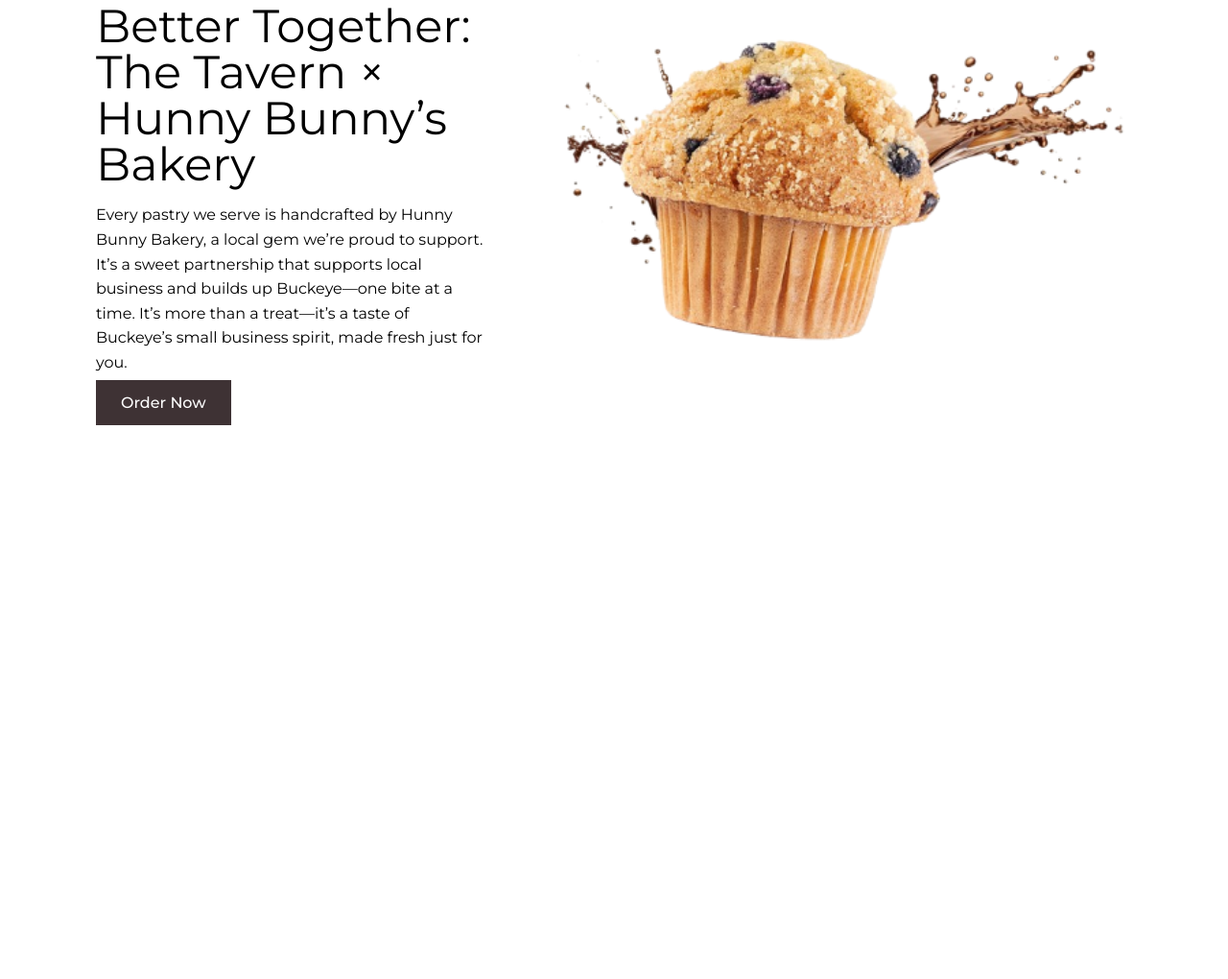
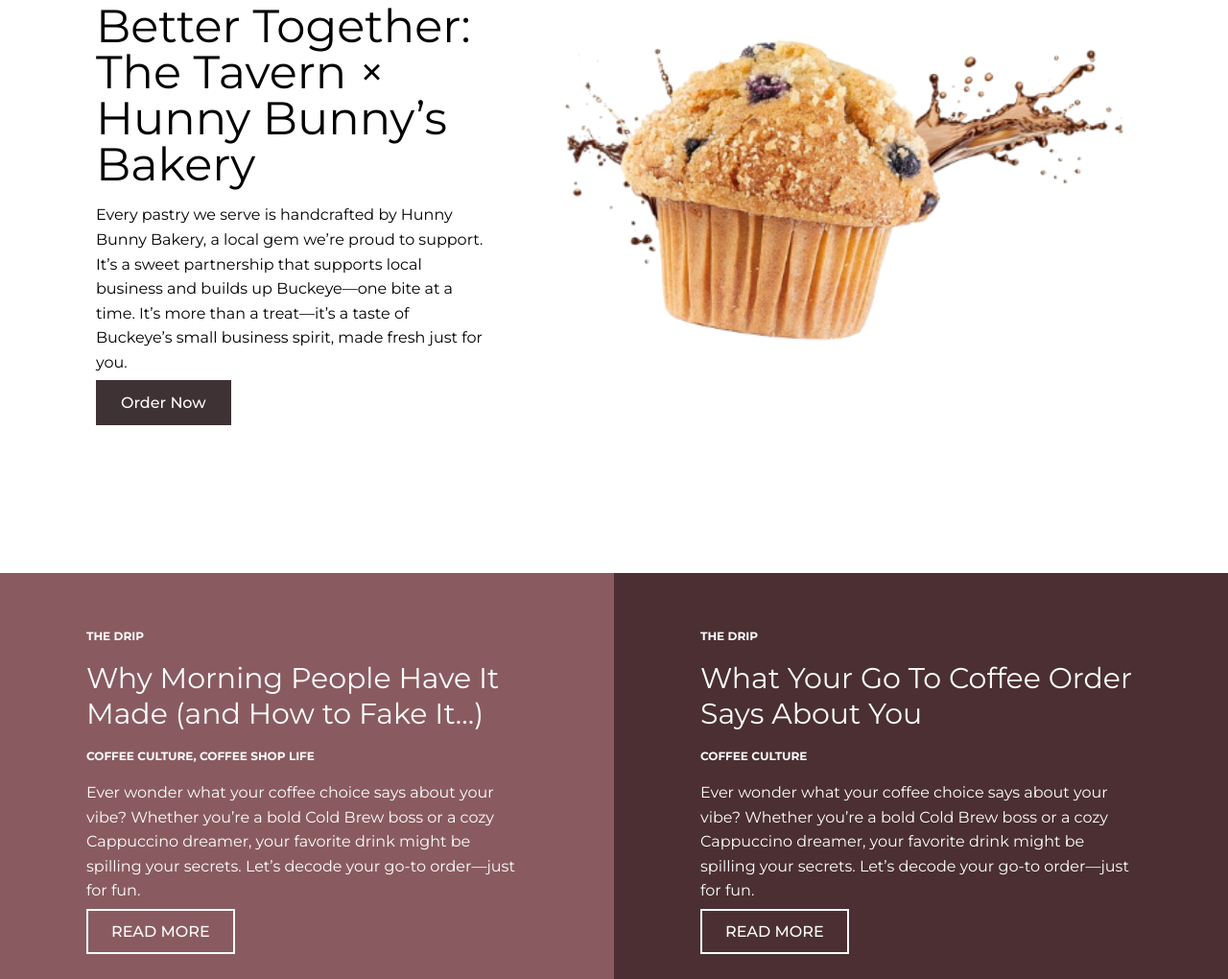
Before and after one commit to leak1415/project-git-coffee-shop-, a plain HTML site: page index.html in a window 1280 px wide. Shown: the part 2819-3839 px from the top of the page at 96% size. Before the commit the page ends 3416 px from the top, so only its background shows below. Drawn offline with Linux system fonts and the light colour scheme.

Commit message:
feat:homePage-add cards

```diff
--- a/index.html
+++ b/index.html
@@ -134,7 +134,41 @@
                 <img src="img/homePage/bakedGoods.png" alt="image">
             </div>
         </section>
-        <!-- ================= -->
+        <!-- =================CARD CONTAINER=============== -->
+        <section class="card-container">
+            <div class="card" id="card-left">
+                <p class="sub-title text-upper my-18">
+                    <strong>THE DRIP</strong>
+                </p>
+                <h3>
+                    Why Morning People Have It
+                    <br> Made (and How to Fake It…)
+                </h3>
+                <p class="my-18 text-upper">
+                    <strong>Coffee Culture, Coffee Shop Life</strong>
+                </p>
+                <p class="text-dsc">
+                    Ever wonder what your coffee choice says about your vibe? Whether you’re a bold Cold Brew boss or a cozy Cappuccino dreamer, your favorite drink might be spilling your secrets. Let’s decode your go-to order—just for fun.
+                </p>
+                <a href="#">READ MORE</a>
+            </div>
+            <div class="card" id="card-right">
+                <p class="sub-title text-upper my-18">
+                    <strong>THE DRIP</strong>
+                </p>
+                <h3>
+                    What Your Go To Coffee Order
+                    <br> Says About You
+                </h3>
+                <p class="my-18 text-upper">
+                    <strong>Coffee Culture</strong>
+                </p>
+                <p class="text-dsc">
+                    Ever wonder what your coffee choice says about your vibe? Whether you’re a bold Cold Brew boss or a cozy Cappuccino dreamer, your favorite drink might be spilling your secrets. Let’s decode your go-to order—just for fun.
+                </p>
+                <a href="#">READ MORE</a>
+            </div>
+        </section>
     </main>
 </body>
 </html>
--- a/style/main.css
+++ b/style/main.css
@@ -128,7 +128,7 @@ header{
     width: 48%;
     color: #fefefe;
     height: fit-content;
-    animation: show-content linear;
+    animation: show-content linear forwards;
     animation-timeline: view();
     animation-range: entry 0% cover 30%;
 }
@@ -332,3 +332,41 @@ header{
 .bakedGood-section .right img{
     width: 600px;
 }
+
+/* ==============CARD-CONTAINER=============== */
+.card-container {
+    display: grid;
+    grid-template-columns: repeat(2,1fr);
+    color: #fefefe;
+}
+#card-left {
+    background: #895B60;
+}
+#card-right {
+    background: #4B2F32;
+}
+.card {
+    padding: 40px 90px;
+}
+.card .text-dsc {
+    line-height: 1.6;
+    margin-bottom: 20px;
+}
+.my-18{
+    margin: 18px 0;
+}
+.text-upper {
+    text-transform: uppercase;
+    font-size: 12px;
+}
+.card h3 {
+    font-size: 30px;
+    font-weight: 400;
+}
+.card a {
+    padding: 12px 24px;
+    border: 2px solid #fefefe;
+    color: #fefefe;
+    font-weight: 500;
+    text-decoration: none;
+}
```
